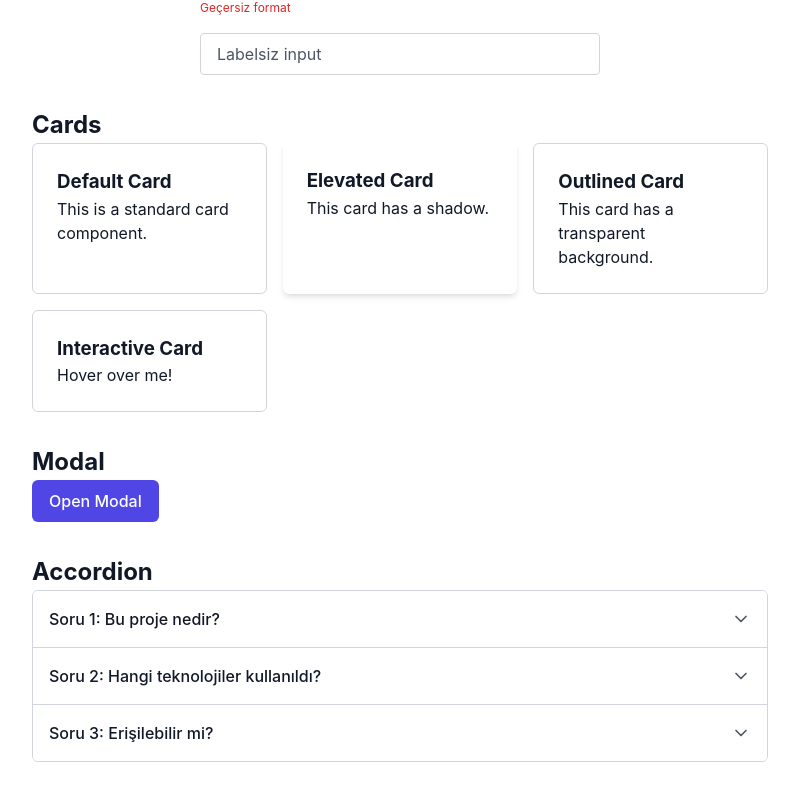
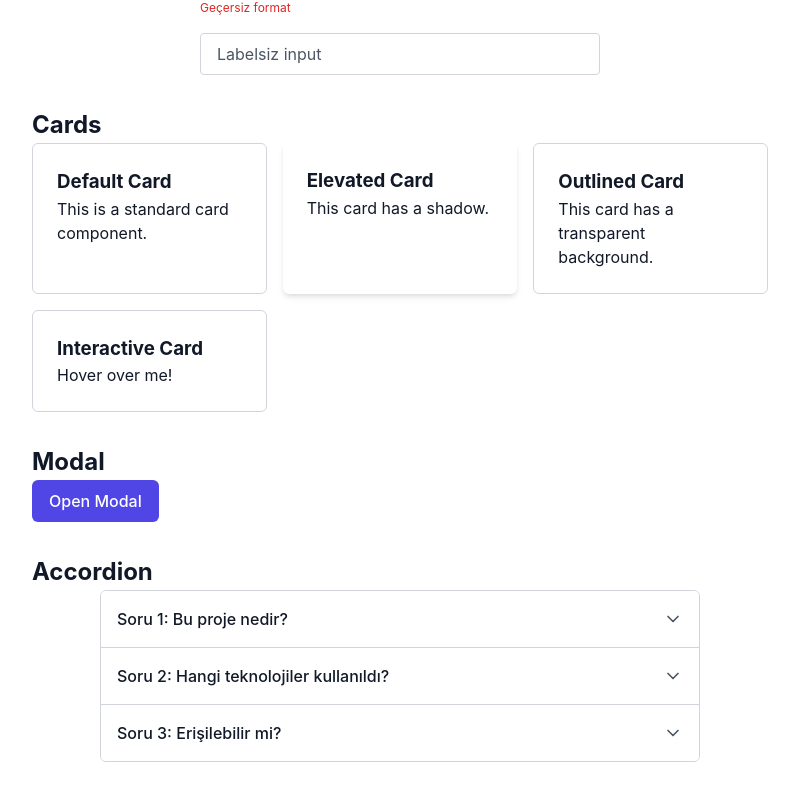
Before and after one commit to Omer26-26/enoca, a React (Vite) app: page / in a window 1280 px wide. Shown: the part 3262-4062 px from the top of the page, without its empty margins (240-1039 px from the left). Built offline with nearby package versions, Linux system fonts and the light colour scheme.

Commit message:
style: center Accordion demo section

```diff
--- a/src/App.tsx
+++ b/src/App.tsx
@@ -99,6 +99,7 @@ function App() {
 
           <section style={{ marginBottom: '4rem' }}>
             <h2>Accordion</h2>
+            <div style={{ maxWidth: '600px', margin: '0 auto' }}>
               <Accordion
                 items={[
                   { id: '1', title: 'Soru 1: Bu proje nedir?', content: 'Bu, React + Vite ile hazırlanmış mini bir landing page projesidir.' },
@@ -106,6 +107,7 @@ function App() {
                   { id: '3', title: 'Soru 3: Erişilebilir mi?', content: 'Evet, tüm bileşenler WAI-ARIA standartlarına uygun olarak geliştirildi.' },
                 ]}
               />
+            </div>
           </section>
         </div>
       </main>
```
Lines whose indentation alone changed are shown as unchanged.
